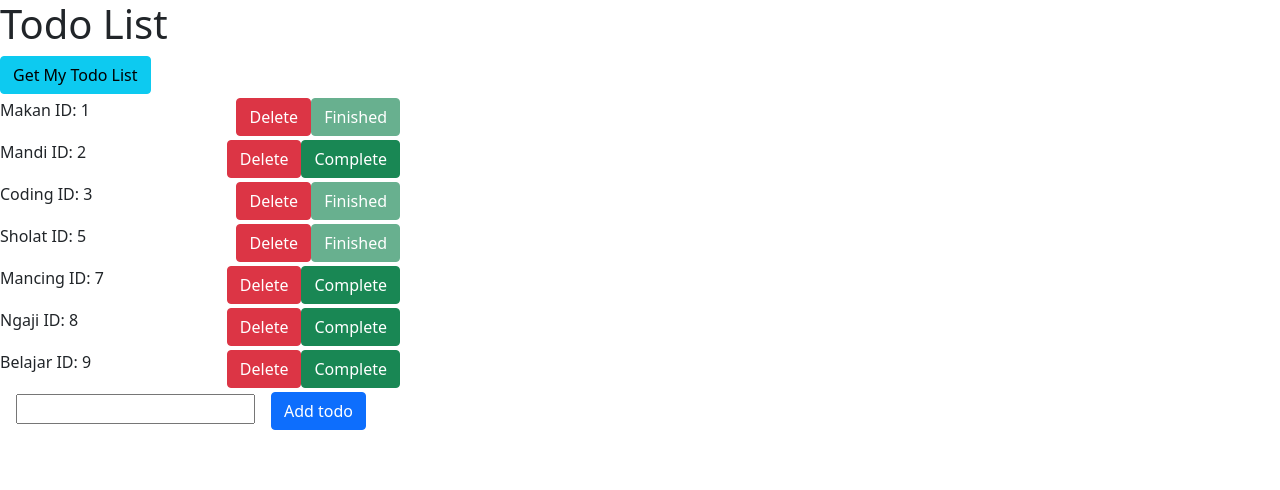
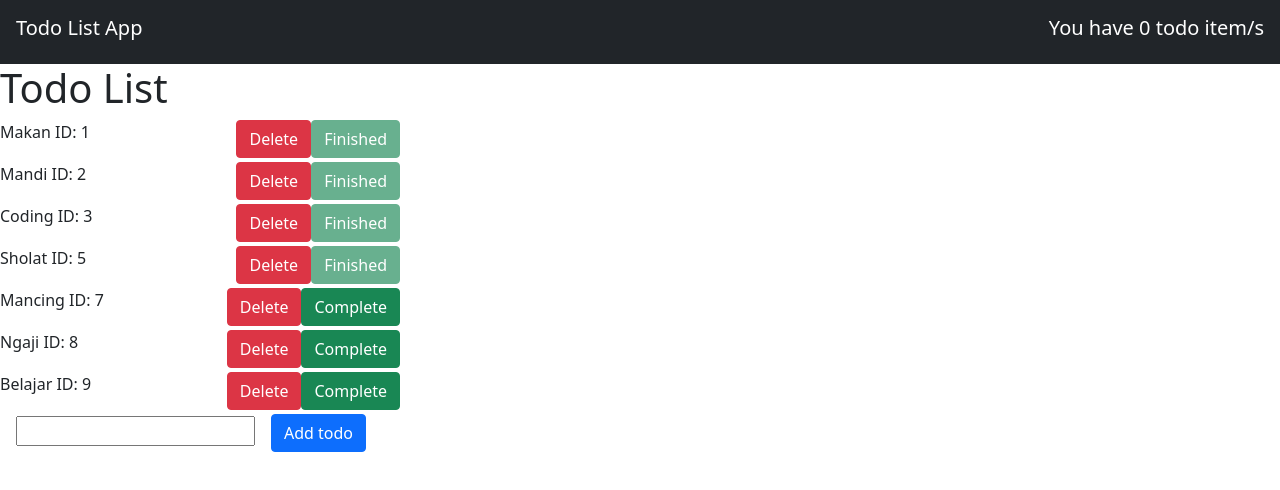
Before and after one commit to dedi-dev/Todo-List-App, a React (Create React App) app: page / in a window 1280 px wide. Shown: the top 490 px of the page. Built offline with nearby package versions, Linux system fonts and the light colour scheme; data requests are answered from the project's data file.

Commit message:
Add TodoPages and MyNavbar

```diff
--- a/src/App.js
+++ b/src/App.js
@@ -1,102 +1,16 @@
 import React from "react";
-import logo from "./logo.svg";
 import "./App.css";
 import "./styles.css";
 import "bootstrap/dist/css/bootstrap.css";
-import TodoItem from "./components/TodoItem";
-import TodoItemF from "./components/TodoItemF";
-import Axios from "axios";
+import MyNavbar from "./components/MyNavbar";
+import TodoPages from "./pages/TodoPages";
 
 class App extends React.Component {
-  state = {
-    todoList: [],
-    inputTodo: "",
-  };
-
-  fetchTodo = () => {
-    Axios.get("http://localhost:2000/todo")
-      .then((response) => {
-        this.setState({ todoList: response.data });
-      })
-      .catch((err) => {
-        alert("Terjadi kesalahan di server");
-      });
-  };
-
-  deleteTodo = (id) => {
-    Axios.delete(`http://localhost:2000/todo/${id}`)
-      .then(() => {
-        alert("Berhasil Delete Todo");
-        this.fetchTodo();
-      })
-      .catch((err) => {
-        alert("Terjadi kesalahan di server");
-      });
-  };
-
-  completeTodo = (id) => {
-    Axios.patch(`http://localhost:2000/todo/${id}`, {
-      isFinished: true,
-    })
-      .then(() => {
-        alert("Berhasil complete todo");
-        this.fetchTodo();
-      })
-      .catch((err) => {
-        alert("Terjadi kesalahan di server");
-      });
-  };
-
-  componentDidMount() {
-    this.fetchTodo();
-  }
-
-  renderTodoList = () => {
-    return this.state.todoList.map((val) => {
-      return (
-        <TodoItem
-          todoData={val}
-          deleteTodoHandler={this.deleteTodo}
-          completeTodoHandler={this.completeTodo}
-        />
-      );
-    });
-  };
-
-  inputHandler = (event) => {
-    this.setState({ inputTodo: event.target.value });
-  };
-
-  addTodo = () => {
-    Axios.post("http://localhost:2000/todo", {
-      activity: this.state.inputTodo,
-      isFinished: false,
-    })
-      .then(() => {
-        alert("Berhasil menambahkan Todo");
-        this.fetchTodo();
-      })
-      .catch((err) => {
-        alert("Terjadi kesalahan di server");
-      });
-  };
-
   render() {
     return (
       <div>
-        <h1>Todo List</h1>
-        <button className="btn btn-info" onClick={this.fetchTodo}>
-          Get My Todo List
-        </button>
-        {this.renderTodoList()}
-        <input
-          type="text"
-          className="mx-3"
-          onChange={this.inputHandler}
-        ></input>
-        <button className="btn btn-primary" onClick={this.addTodo}>
-          Add todo
-        </button>
+        <MyNavbar />
+        <TodoPages />
       </div>
     );
   }
--- /dev/null
+++ b/src/components/MyNavbar.jsx
@@ -0,0 +1,14 @@
+import React from "react";
+
+class MyNavbar extends React.Component {
+  render() {
+    return (
+      <div className="d-flex flex-row justify-content-between bg-dark p-3 text-white align-item-center">
+        <h5>Todo List App</h5>
+        <h5>You have 0 todo item/s</h5>
+      </div>
+    );
+  }
+}
+
+export default MyNavbar;
--- a/src/fake-api/db.json
+++ b/src/fake-api/db.json
@@ -6,7 +6,7 @@
       "id": 1
     },
     {
-      "isFinished": false,
+      "isFinished": true,
       "activity": "Mandi",
       "id": 2
     },
--- /dev/null
+++ b/src/pages/TodoPages.jsx
@@ -0,0 +1,98 @@
+import React from "react";
+import "bootstrap/dist/css/bootstrap.css";
+import TodoItem from "../components/TodoItem";
+import Axios from "axios";
+
+class TodoPages extends React.Component {
+  state = {
+    todoList: [],
+    inputTodo: "",
+  };
+
+  fetchTodo = () => {
+    Axios.get("http://localhost:2000/todo")
+      .then((response) => {
+        this.setState({ todoList: response.data });
+      })
+      .catch((err) => {
+        alert("Terjadi kesalahan di server");
+      });
+  };
+
+  deleteTodo = (id) => {
+    Axios.delete(`http://localhost:2000/todo/${id}`)
+      .then(() => {
+        alert("Berhasil Delete Todo");
+        this.fetchTodo();
+      })
+      .catch((err) => {
+        alert("Terjadi kesalahan di server");
+      });
+  };
+
+  completeTodo = (id) => {
+    Axios.patch(`http://localhost:2000/todo/${id}`, {
+      isFinished: true,
+    })
+      .then(() => {
+        alert("Berhasil complete todo");
+        this.fetchTodo();
+      })
+      .catch((err) => {
+        alert("Terjadi kesalahan di server");
+      });
+  };
+
+  componentDidMount() {
+    this.fetchTodo();
+  }
+
+  renderTodoList = () => {
+    return this.state.todoList.map((val) => {
+      return (
+        <TodoItem
+          todoData={val}
+          deleteTodoHandler={this.deleteTodo}
+          completeTodoHandler={this.completeTodo}
+        />
+      );
+    });
+  };
+
+  inputHandler = (event) => {
+    this.setState({ inputTodo: event.target.value });
+  };
+
+  addTodo = () => {
+    Axios.post("http://localhost:2000/todo", {
+      activity: this.state.inputTodo,
+      isFinished: false,
+    })
+      .then(() => {
+        alert("Berhasil menambahkan Todo");
+        this.fetchTodo();
+      })
+      .catch((err) => {
+        alert("Terjadi kesalahan di server");
+      });
+  };
+
+  render() {
+    return (
+      <div>
+        <h1>Todo List</h1>
+        {this.renderTodoList()}
+        <input
+          type="text"
+          className="mx-3"
+          onChange={this.inputHandler}
+        ></input>
+        <button className="btn btn-primary" onClick={this.addTodo}>
+          Add todo
+        </button>
+      </div>
+    );
+  }
+}
+
+export default TodoPages;
```
